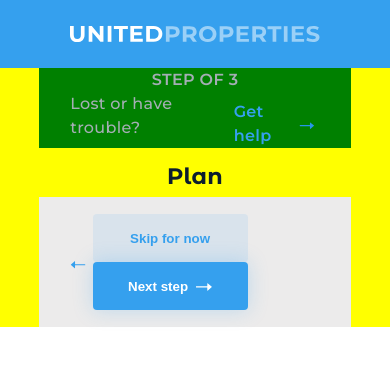
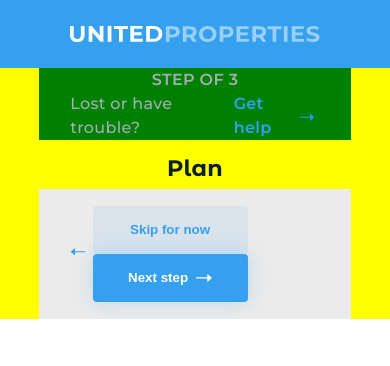
Before and after one commit to cavaglieridomenico/user-onboarding, a React (Create React App) app: page /plan in a window 390 px wide. Shown: the top 366 px of the page. Built offline with nearby package versions, Linux system fonts and the light colour scheme.

Commit message:
[FIXED] Responsiveness view for links

```diff
--- a/src/assets/style/links.css
+++ b/src/assets/style/links.css
@@ -18,10 +18,6 @@
   height: 0.9rem;
 }
 
-section .link {
-  margin-top: 1vh;
-}
-
 .arrow-container.to-page {
   margin: 0 0.4rem 0 0;
 }
```
